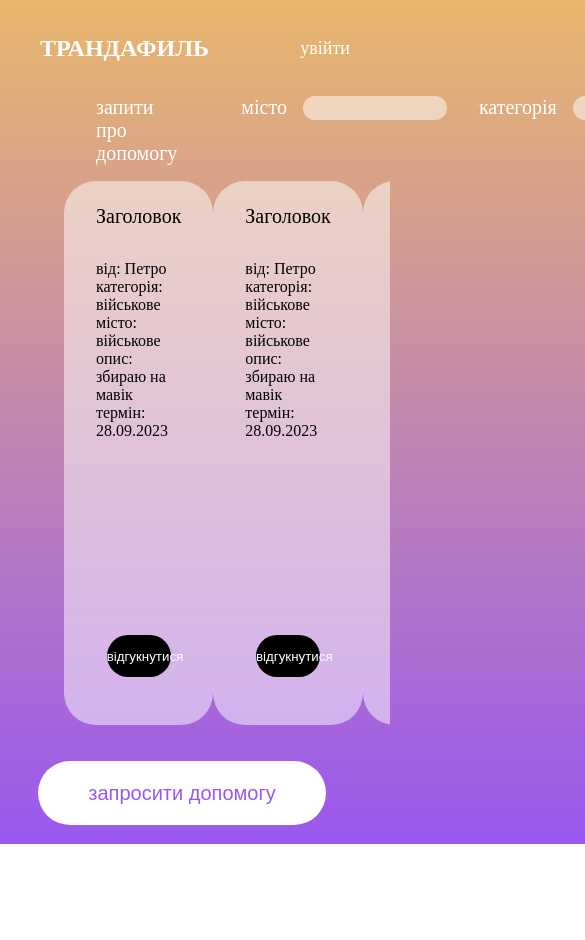
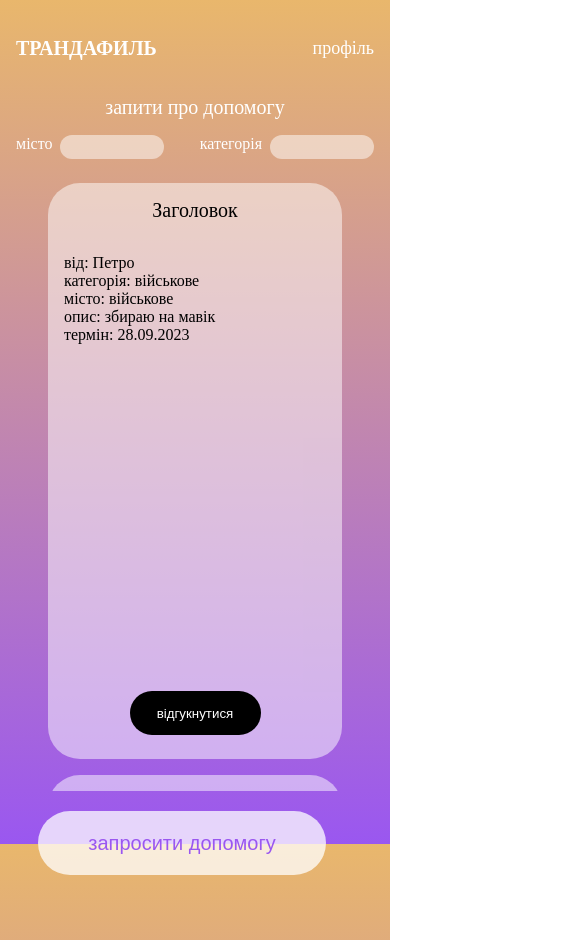
Before and after one commit to mmaksymko/BEST-HACKath0n, a Vue app in the folder main_task/vue-front/: page / in a window 390 px wide. Shown: the top 940 px of the page, 585 px wide, since content can reach past the window. Before the commit the page ends 844 px from the top, so only its background shows below. Built offline with nearby package versions, Linux system fonts and the light colour scheme.

Commit message:
base adaptive for laptop, tablet and phone

```diff
--- a/main_task/vue-front/src/components/Header.vue
+++ b/main_task/vue-front/src/components/Header.vue
@@ -9,7 +9,7 @@ const route = useRouter();
   <header class="header">
     <h1 @click="route.push('/')">ТРАНДАФИЛЬ</h1>
     <div class="navigation">
-      <a href="#" class="header-link" @click="$emit('openLogin')">увійти</a>
+      <a href="#" class="header-link" @click="$emit('openLogin')">профіль</a>
     </div>
   </header>
 </template>
@@ -94,14 +94,16 @@ h1 {
   }
 }
 
-@media screen and (max-width: 414px) {
-  .main-header {
-    padding: 0 0.5rem;
-    height: 3.25rem;
+@media screen and (max-width: 460px) {
+  .header {
+    padding: 0 1rem;
   }
 
   .header-link {
     font-size: 18px;
   }
+  h1 {
+    font-size: 20px;
+  }
 }
 </style>
--- a/main_task/vue-front/src/components/LogInPopup.vue
+++ b/main_task/vue-front/src/components/LogInPopup.vue
@@ -36,9 +36,7 @@ function redirectToOtherPage() {
 
 <style scoped>
 .popup {
-    background-image: url("../assets/back_random.png");
-    background-repeat: no-repeat;
-    background-size: cover;
+    background-color: rgba(0, 0, 0, 0.8);
     width: 100%;
     height: 100%;
     position: absolute;
--- a/main_task/vue-front/src/components/Request.vue
+++ b/main_task/vue-front/src/components/Request.vue
@@ -50,4 +50,33 @@ const route = useRoute();
     width: 75%;
 }
 
+
+/*--------------------------------adaptation--------------------------------*/
+@media screen and (max-width: 1280px) {
+  .credits__container {
+    gap: 3rem;
+    padding: 0 3rem;
+  }
+}
+
+@media screen and (max-width: 920px) {
+    .request__container {
+        border-radius: 2rem;
+        width: 100%;
+        height: 22rem;
+        padding: 1.5rem 2rem 3rem 2rem;
+    }
+    .submit_help {
+        width: 50%;
+    }
+}
+
+@media screen and (max-width: 460px) {
+    .request__container {
+        border-radius: 2rem;
+        width: 100%;
+        height: 36rem;
+        padding: 1rem 1rem 1.5rem 1rem;
+    }
+}
 </style>
--- a/main_task/vue-front/src/components/SignUpPopup.vue
+++ b/main_task/vue-front/src/components/SignUpPopup.vue
@@ -53,9 +53,7 @@ function redirectToOtherPage() {
 
 <style scoped>
 .popup {
-    background-image: url("../assets/back_random.png");
-    background-repeat: no-repeat;
-    background-size: cover;
+    background-color: rgba(0, 0, 0, 0.8);
     width: 100%;
     height: 100%;
     position: absolute;
--- a/main_task/vue-front/src/views/HomeView.vue
+++ b/main_task/vue-front/src/views/HomeView.vue
@@ -62,6 +62,7 @@ const route = useRouter();
   right: 0;
   margin-top: 6rem;
   width: 100%;
+  height: 100%;
 }
 .requests__container {
   display: flex;
@@ -83,7 +84,7 @@ const route = useRouter();
   margin-top: 0.25rem;
 }
 .request_help {
-  background-color: white;
+  background-color: rgba(255, 255, 255, 0.75);
   color: #9A57F0;
   margin: 1rem 4rem 0 0;
   height: 4rem;
@@ -124,4 +125,63 @@ input:focus {
 #categories {
   color: black;
 }
+
+/*--------------------------------adaptation--------------------------------*/
+@media screen and (max-width: 1280px) {
+  .credits__container {
+    gap: 3rem;
+    padding: 0 3rem;
+  }
+}
+
+@media screen and (max-width: 920px) {
+  .requests__container {
+  display: flex;
+  flex-direction: column;
+  padding: 0rem 3rem;
+  height: 45rem;
+  overflow-y: scroll;
+  gap: 1rem;
+}
+.filters__header {
+  text-align: center;
+}
+.filters {
+  justify-content: space-between;
+  gap: 1rem;
+  padding: 0 4rem;
+  margin-bottom: 2rem;
+}
+.filters__container {
+  display: flex;
+  flex-direction: column;
+  gap: 0;
+}
+  .requests__row {
+  display: flex;
+  flex-direction: column;
+  gap: 1rem;
+}
+}
+
+@media screen and (max-width: 460px) {
+  .requests__container {
+    height: 38rem;
+  }
+  .filters__container {
+    padding: 0 1rem;
+}
+.filters {
+  padding: 0;
+  font-size: 16px;
+  gap: 0;
+  margin-bottom: 1.5rem;
+}
+input {
+  width: 6.5rem;
+}
+.filter {
+  gap: 0.5rem;
+}
+}
 </style>
```
